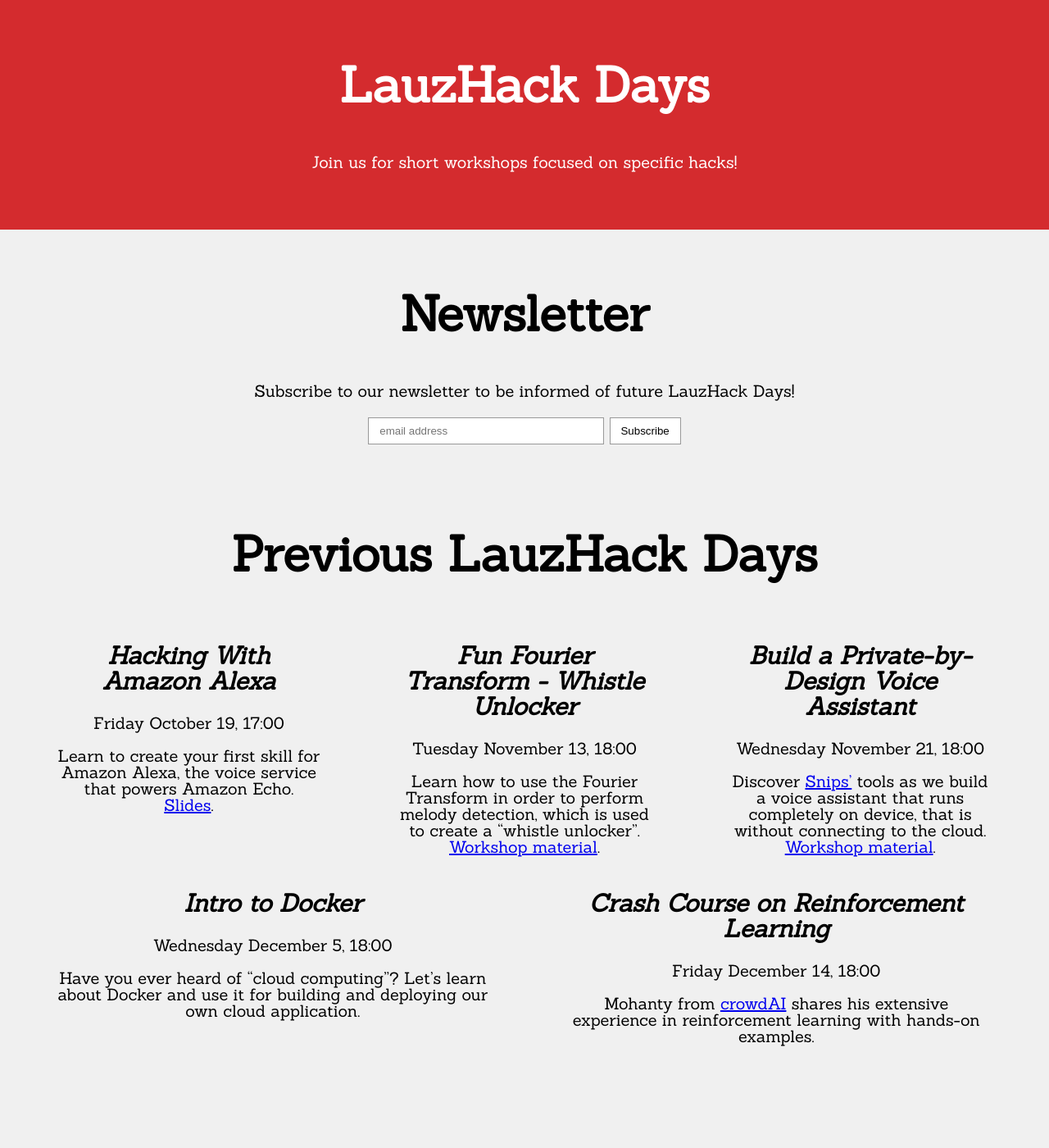
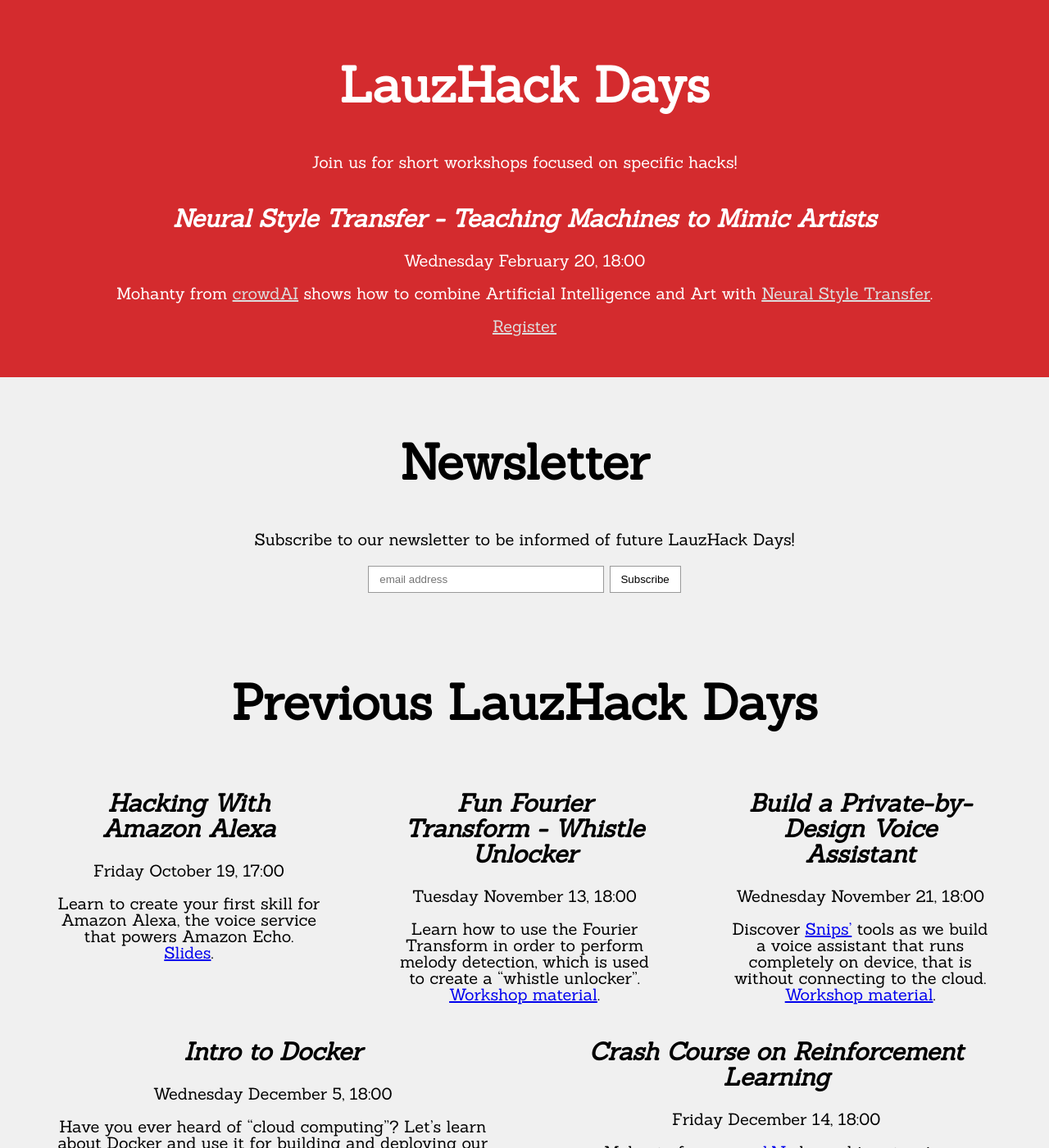
Before and after one commit to LauzHack/LauzHack.github.io, a Jekyll site: the page built from workshops.html, in a window 1280 px wide and 1400 px high. Shown: the whole window at 82% size. Built offline with Jekyll 4.4.1, drawn with Linux system fonts in a browser that asks for light colours.

Commit message:
Add neural style transfer workshop and material for reinforcement learning.

```diff
--- a/_data/workshops.yml
+++ b/_data/workshops.yml
@@ -37,4 +37,9 @@ items:
   Crash Course on Reinforcement Learning:
     date: '2018-12-14 18:00'
     signup: 'https://goo.gl/forms/oPWtxNJACHStc8rq2'
-    description: Mohanty from [crowdAI](https://www.crowdai.org/) shares his extensive experience in reinforcement learning with hands-on examples.
+    description: Mohanty from [crowdAI](https://www.crowdai.org/) shares his extensive experience in reinforcement learning with hands-on examples. [Workshop material](https://github.com/stanfordnmbl/osim-rl).
+
+  Neural Style Transfer - Teaching Machines to Mimic Artists:
+    date: '2019-02-20 18:00'
+    signup: 'https://goo.gl/forms/vJrINE0PtHcEqGDx2'
+    description: Mohanty from [crowdAI](https://www.crowdai.org/) shows how to combine Artificial Intelligence and Art with [Neural Style Transfer](https://medium.com/tensorflow/neural-style-transfer-creating-art-with-deep-learning-using-tf-keras-and-eager-execution-7d541ac31398).
```
